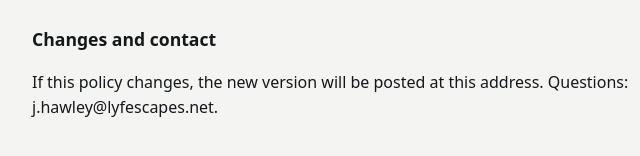
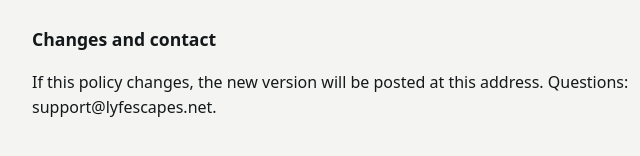
Before and after one commit to LyfEscapes/lowlight-privacy, a plain HTML site: page index.html in a window 1280 px wide. Shown: the part 846-1002 px from the top of the page, 272-912 px from the left. Drawn offline with Linux system fonts and the light colour scheme.

Commit message:
Use support@lyfescapes.net as contact

```diff
--- a/index.html
+++ b/index.html
@@ -13,5 +13,5 @@
 <h2>Children</h2>
 <p>The app is rated for ages 13 and up and collects no data from anyone.</p>
 <h2>Changes and contact</h2>
-<p>If this policy changes, the new version will be posted at this address. Questions: j.hawley@lyfescapes.net.</p>
+<p>If this policy changes, the new version will be posted at this address. Questions: support@lyfescapes.net.</p>
 </body></html>
```
